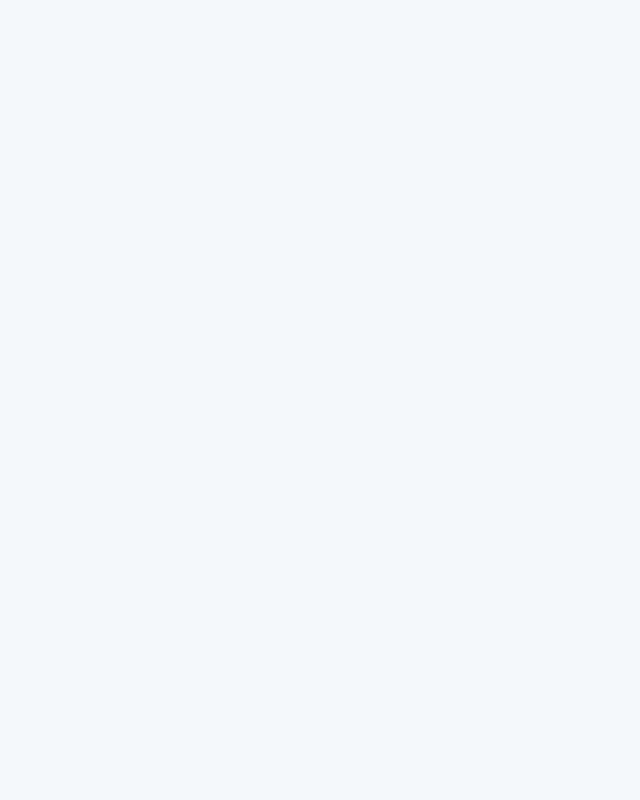
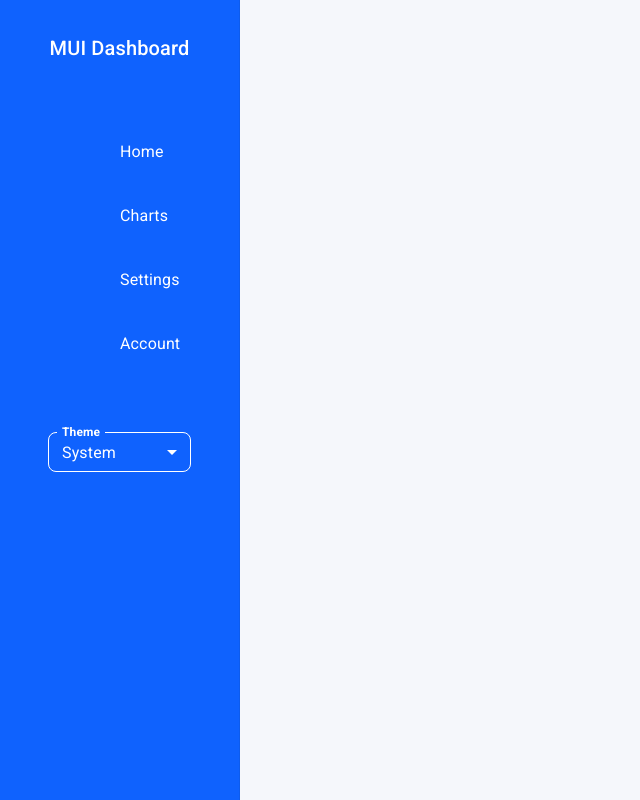
Before and after one commit to giuseppe2305/mui-dashboard, a React (Vite) app: page /settings in a window 1280 px wide. Before the commit this address had no page. Shown: the whole page, without its empty margins (0-640 px from the left). Built offline with nearby package versions, Linux system fonts and the light colour scheme; some icons are missing.

Commit message:
Added sidebar in all routes.

```diff
--- a/src/App.tsx
+++ b/src/App.tsx
@@ -3,20 +3,29 @@ import "@fontsource/roboto/400.css";
 import "@fontsource/roboto/500.css";
 import "@fontsource/roboto/700.css";
 
-import { CssBaseline, ThemeProvider } from "@mui/material";
-import { Dashboard } from "./components/Dashboard";
+import { CssBaseline, Stack, ThemeProvider } from "@mui/material";
 import theme from "./lib/theme";
 
 import { BrowserRouter, Route, Routes } from "react-router";
+import { SidebarProvider } from "./contexts/SidebarContext";
+import { SidebarBackgroundFix } from "./components/SidebarBackgroundPlaceholder";
+import { Sidebar } from "./components/Sidebar";
+import { Home } from "./components/Home";
 
 function App() {
   return (
     <ThemeProvider theme={theme}>
       <CssBaseline enableColorScheme />
       <BrowserRouter>
-        <Routes>
-          <Route path="/" element={<Dashboard />} />
-        </Routes>
+        <SidebarProvider>
+          <Stack direction="row" sx={{ height: "100vh" }}>
+            <SidebarBackgroundFix />
+            <Sidebar />
+            <Routes>
+              <Route path="/" element={<Home />} />
+            </Routes>
+          </Stack>
+        </SidebarProvider>
       </BrowserRouter>
     </ThemeProvider>
   );
--- a/src/components/Dashboard.tsx
+++ /dev/null
@@ -1,20 +0,0 @@
-import { Sidebar } from "./Sidebar";
-import { Home } from "./Home";
-
-import { Stack } from "@mui/material";
-import { SidebarProvider } from "../contexts/SidebarContext";
-import { SidebarBackgroundFix } from "./SidebarBackgroundPlaceholder";
-
-function Dashboard() {
-  return (
-    <SidebarProvider>
-      <Stack direction="row" sx={{ height: "100vh" }}>
-        <SidebarBackgroundFix />
-        <Sidebar />
-        <Home />
-      </Stack>
-    </SidebarProvider>
-  );
-}
-
-export { Dashboard };
```
